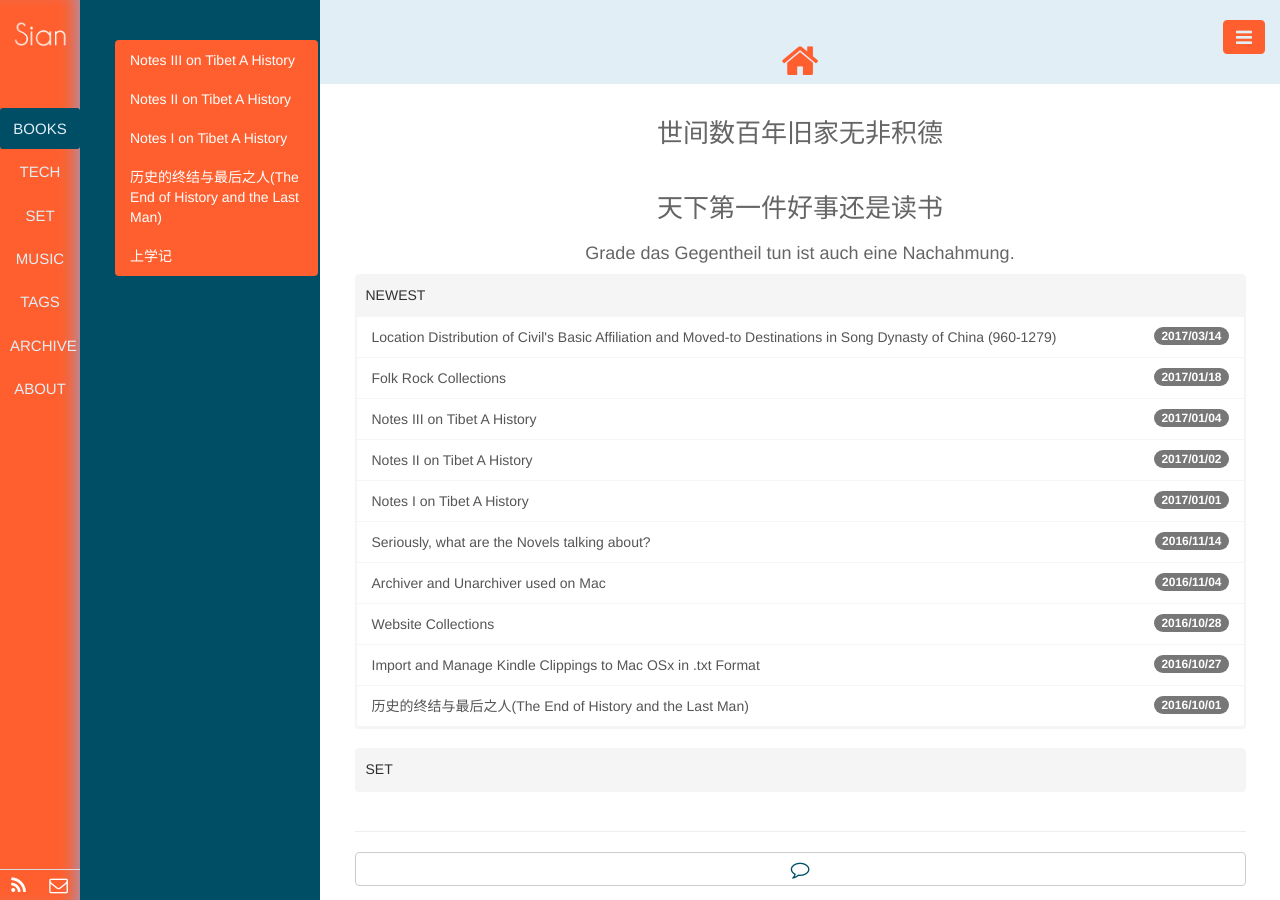
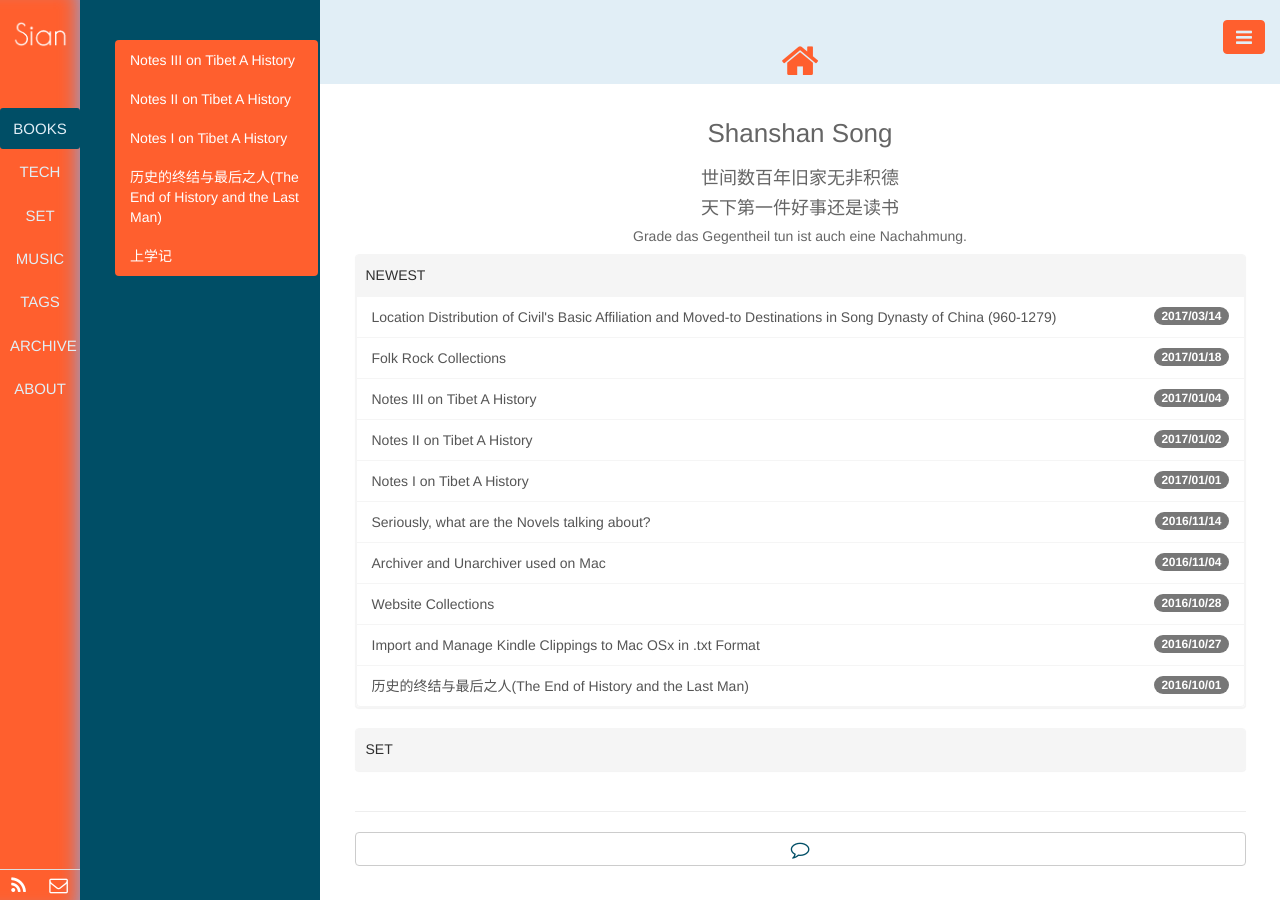
Before and after one commit to mathesse/mathesse.github.io, a Jekyll site: the page built from index.html, in a window 1280 px wide. Built offline with Jekyll 4.4.1, drawn with Linux system fonts in a browser that asks for light colours; the list of posts is cut into pages by our own code.

Commit message:
Update index.html

```diff
--- a/index.html
+++ b/index.html
@@ -4,9 +4,10 @@ title: <i class="fa fa-home fa-lg"></i>
 titlename: blog
 ---
 <!--<br>-->
-<center><h3><p>世间数百年旧家无非积德</p></h3></center>
-<center><h3><p>天下第一件好事还是读书</p></h3></center>
-<center><h4><p>Grade das Gegentheil tun ist auch eine Nachahmung.</p></h4></center>
+<center><h3><p>Shanshan Song</p></h3></center>
+<center><h4><p>世间数百年旧家无非积德</p></h4></center>
+<center><h4><p>天下第一件好事还是读书</p></h4></center>
+<center><h5><p>Grade das Gegentheil tun ist auch eine Nachahmung.</p></h5></center>
 <div class="row">
   <div class="col-md-12">
     <div class="panel panel-primary">
```
